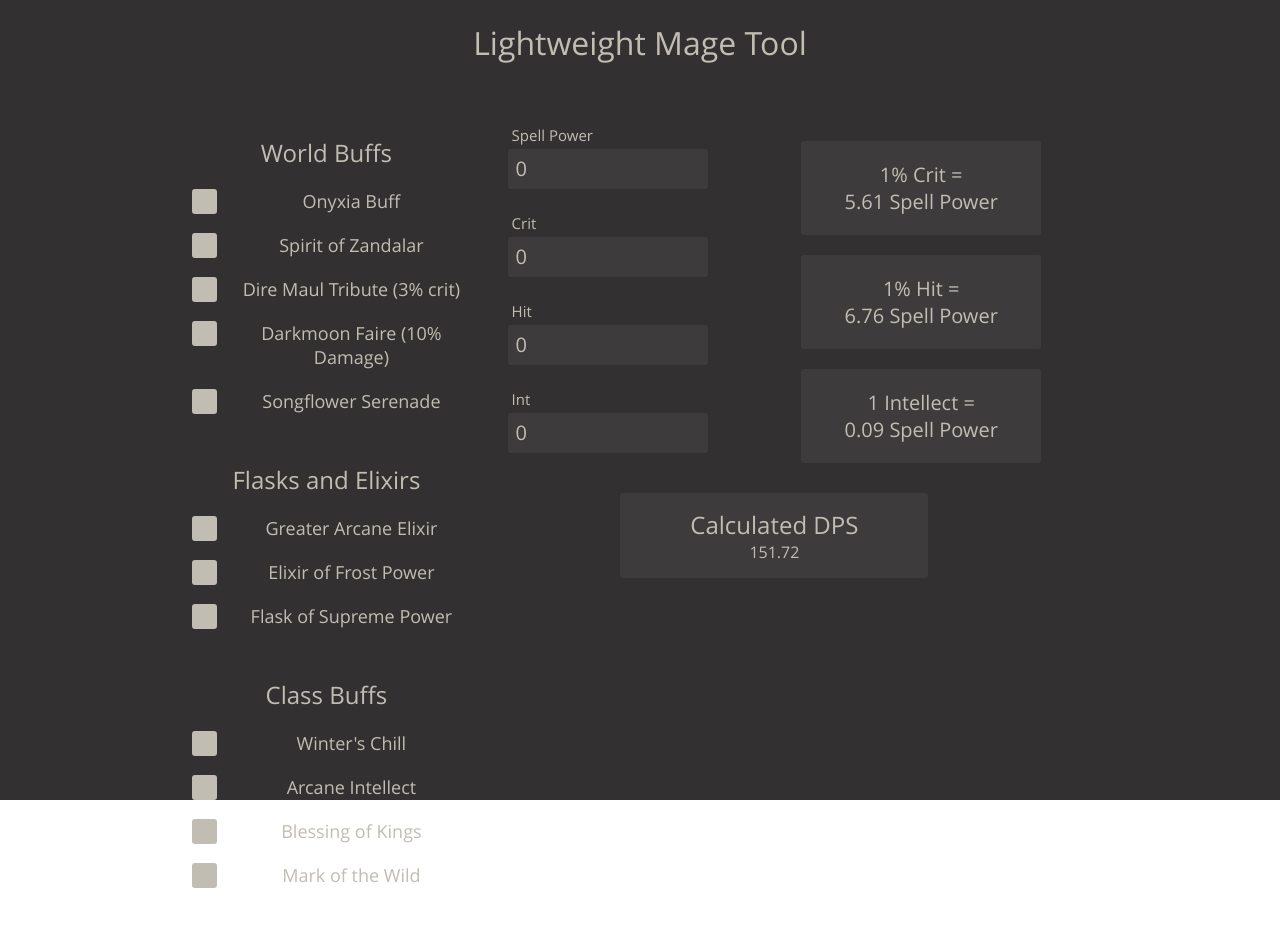
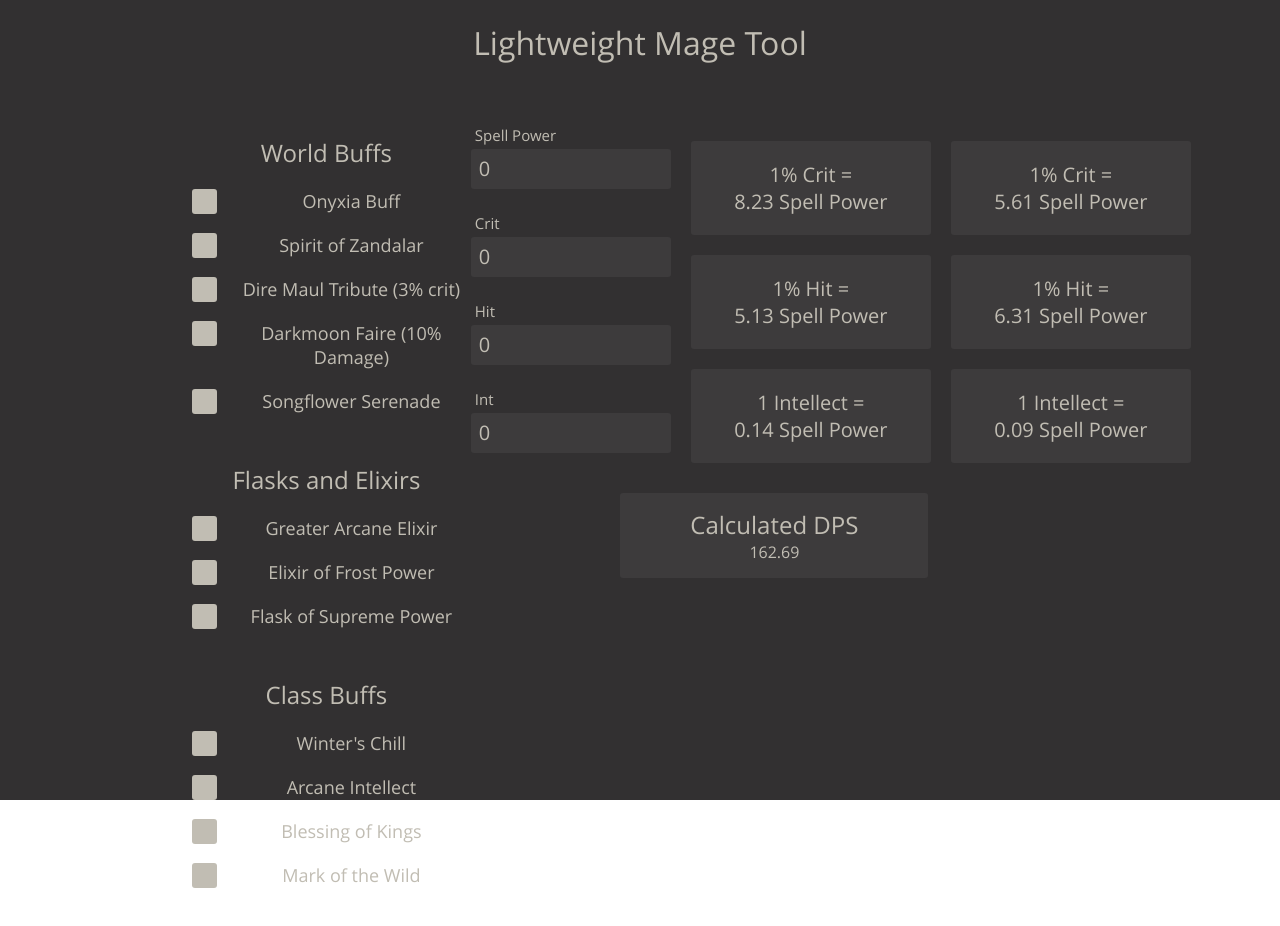
Before and after one commit to Flensolini/dps-calculator, a React (Create React App) app: page / in a window 1280 px wide. Shown: the top 926 px of the page. Built offline with nearby package versions, Linux system fonts and the light colour scheme.

Commit message:
Added firespec and some css

```diff
--- a/src/App.js
+++ b/src/App.js
@@ -2,6 +2,7 @@ import React from "react";
 import "./App.scss";
 import StatsForm from "./components/form/StatsForm";
 import StatsWeight from "./components/weight/StatsWeight";
+import FireStatsWeight from "./components/weight/FireStatsWeight"
 import Buffs from "./components/buffs/Buffs";
 import DPS from "./components/dps/DPS";
 
@@ -67,6 +68,7 @@ function App() {
         <div className="mid">
           <div className="top">
             <StatsForm handleChange={handleValuesChange} values={values}/>
+            <FireStatsWeight handleOutputChange={handleOutputChange} buffs={buffs} values={values}/>
             <StatsWeight handleOutputChange={handleOutputChange} buffs={buffs} values={values}/>
           </div>
           <div className="bottom">
--- a/src/App.scss
+++ b/src/App.scss
@@ -7,6 +7,9 @@
   background-color: #323031;
 }
 
+html, body, #root, .App {
+  height: 100%
+}
 
 .container {
   display: grid;
--- /dev/null
+++ b/src/components/weight/FireStatsWeight.jsx
@@ -0,0 +1,116 @@
+import React from "react";
+import PropTypes from 'prop-types';
+import "./stats-weight.scss";
+import TextField from "../field/TextField";
+
+const FireStatsWeight = (props) => {
+
+
+    const { handleOutputChange, values, buffs} = props;
+
+    const { SP, crit, hit, int } = values;
+    const { ony, zandalar, songflower, dmt, dmf, gae, efp, flaskSP, wc, ai, BOK, motw} = buffs;
+
+    const coefficient = 0.814;
+    const baseDamage = 457;
+
+    const totalInt = (parseInt(int) + (ai ? 31 : 0) + (motw ? 12 : 0)) * (zandalar ? 1.15 : 1) * (BOK ? 1.1 : 1)
+    const totalSpellDamage = parseInt(SP) + (gae ? 35 : 0) + (efp ? 15 : 0) + (flaskSP ? 150 : 0);
+    const totalHit = 11-parseInt(hit)
+    const totalCrit = parseInt(crit) + totalInt/59.5 + (ony ? 10 : 0) + (songflower ? 5 : 0) + (dmt ? 3 : 0) + (wc ? 10: 0);
+    const totalDamage = (baseDamage + (coefficient * totalSpellDamage)) * (dmf ? 1.1 : 1);
+
+    const actualHit = (100-(totalHit))/100;
+    const actualCrit = totalCrit/100;
+
+
+    const baseNumbers = () => {
+      const numberOfCrits = 100 * actualCrit * actualHit;
+      const numberOfNonCrits = 100 * (1-actualCrit) * actualHit;
+      const numberOfHits = 100-(actualHit*100);
+
+      return [ numberOfCrits, numberOfNonCrits, numberOfHits ]
+    }
+
+    const extraCritNumbers = () => {
+      const newCrit = actualCrit + 0.01
+
+      const numberOfCrits = 100 * (newCrit) * actualHit;
+      const numberOfNonCrits = 100 * (1-newCrit) * actualHit;
+      const numberOfHits = 100-(actualHit*100);
+      return [ numberOfCrits, numberOfNonCrits, numberOfHits ]
+    }
+
+    const extraHitNumbers = () => {
+      const newHit = actualHit + 0.01
+
+      const numberOfCrits = 100 * actualCrit * newHit;
+      const numberOfNonCrits = 100 * (1-actualCrit) * newHit;
+      const numberOfHits = 100-(newHit*100);
+
+      return [ numberOfCrits, numberOfNonCrits, numberOfHits ]
+    }
+
+    const baseSim = () => {
+      const critDamage = baseNumbers()[0]* totalDamage * 2 * 1.4;
+      const nonCritDamage = baseNumbers()[1] * totalDamage;
+      handleOutputChange(nonCritDamage + critDamage)
+      return critDamage + nonCritDamage;
+
+    }
+
+    const critSim = () => {
+      const critDamage = extraCritNumbers()[0]* totalDamage * 2 * 1.4;
+      const nonCritDamage = extraCritNumbers()[1] * totalDamage;
+      return critDamage + nonCritDamage;
+    }
+
+    const hitSim = () => {
+      const critDamage = extraHitNumbers()[0]* totalDamage * 2 * 1.4;
+      const nonCritDamage = extraHitNumbers()[1] * totalDamage;
+      return critDamage + nonCritDamage;
+    }
+
+    const spellSim = () => {
+      const critDamage = baseNumbers()[0]* (totalDamage + 10) * 2 * 1.4;
+      const nonCritDamage = baseNumbers()[1] * (totalDamage + 10);
+      return critDamage + nonCritDamage;
+
+    }
+
+
+    const roundNumber = (num) => {
+      return (Math.round(num * 100) / 100).toFixed(2);
+    }
+
+    const critDiff = critSim() - baseSim()
+    const hitDiff = hitSim() - baseSim()
+    const spellDiff = spellSim() - baseSim()
+
+    console.log("hitDiff", hitDiff);
+    console.log("spellDiff", spellDiff);
+
+
+    const critValue = roundNumber(critDiff/spellDiff * 10)
+    const hitValue = roundNumber(hitDiff/spellDiff * 10)
+    const intValue = roundNumber(critValue/59.5)
+
+
+
+    return (
+      <div className="weight">
+          <TextField label="1% Crit" value={critValue}></TextField>
+          <TextField label="1% Hit" value={hitValue}></TextField>
+          <TextField label="1 Intellect" value={intValue}></TextField>
+      </div>
+    );
+  };
+
+  FireStatsWeight.propTypes = {
+    handleOutputChange: PropTypes.func,
+    values: PropTypes.object,
+    buffs: PropTypes.object,
+  }
+
+
+  export default FireStatsWeight;
--- a/src/components/weight/StatsWeight.jsx
+++ b/src/components/weight/StatsWeight.jsx
@@ -15,17 +15,19 @@ const StatsWeight = (props) => {
 
   const totalInt = (parseInt(int) + (ai ? 31 : 0) + (motw ? 12 : 0)) * (zandalar ? 1.15 : 1) * (BOK ? 1.1 : 1)
   const totalSpellDamage = parseInt(SP) + (gae ? 35 : 0) + (efp ? 15 : 0) + (flaskSP ? 150 : 0);
-  const totalHit = 17-parseInt(hit)
+  const totalHit = 11-parseInt(hit)
   const totalCrit = parseInt(crit) + totalInt/59.5 + (ony ? 10 : 0) + (songflower ? 5 : 0) + (dmt ? 3 : 0) + (wc ? 10: 0);
   const totalDamage = (baseDamage + (coefficient * totalSpellDamage)) * (dmf ? 1.1 : 1);
 
   const actualHit = (100-(totalHit))/100;
   const actualCrit = totalCrit/100;
 
+
   const baseNumbers = () => {
     const numberOfCrits = 100 * actualCrit * actualHit;
     const numberOfNonCrits = 100 * (1-actualCrit) * actualHit;
     const numberOfHits = 100-(actualHit*100);
+
     return [ numberOfCrits, numberOfNonCrits, numberOfHits ]
   }
 
@@ -44,6 +46,7 @@ const StatsWeight = (props) => {
     const numberOfCrits = 100 * actualCrit * newHit;
     const numberOfNonCrits = 100 * (1-actualCrit) * newHit;
     const numberOfHits = 100-(newHit*100);
+
     return [ numberOfCrits, numberOfNonCrits, numberOfHits ]
   }
 
@@ -78,7 +81,6 @@ const StatsWeight = (props) => {
   const roundNumber = (num) => {
     return (Math.round(num * 100) / 100).toFixed(2);
   }
-
   const critDiff = critSim() - baseSim()
   const hitDiff = hitSim() - baseSim()
   const spellDiff = spellSim() - baseSim()
```
